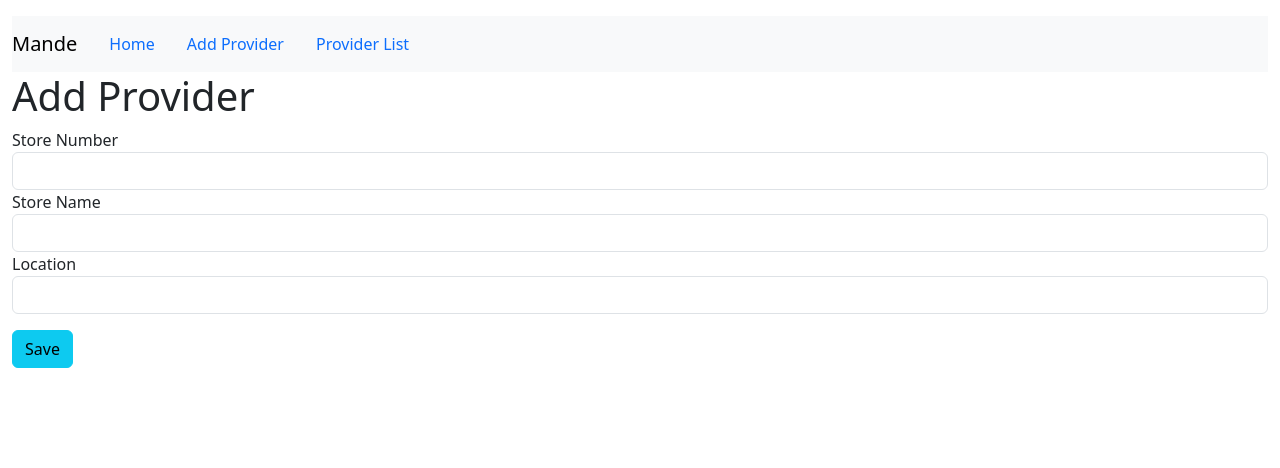
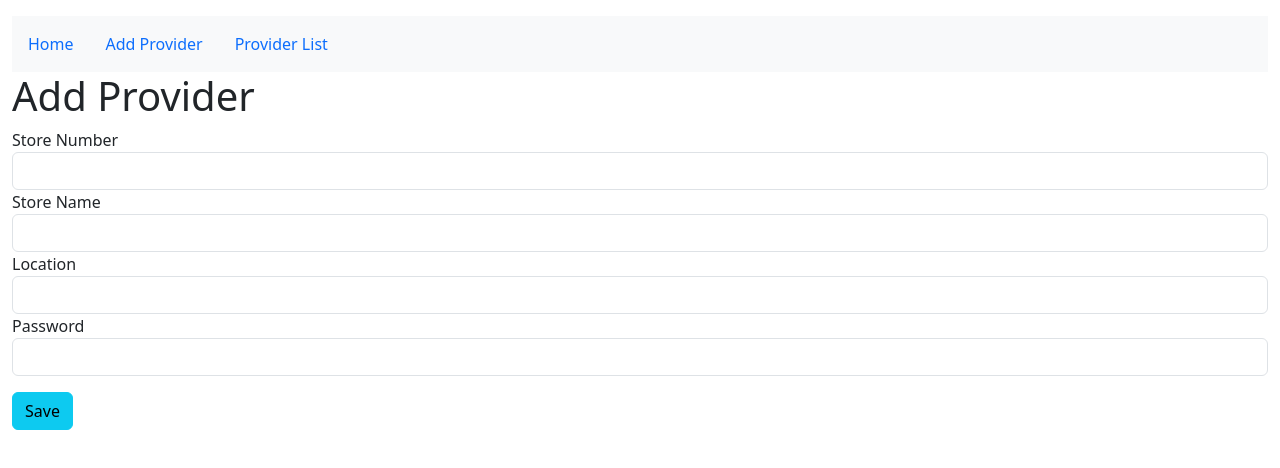
Before and after one commit to Thiemoko27/Provider_Managment, a React (Vite) app: page /add-provider in a window 1280 px wide. Shown: the top 468 px of the page. Built offline with nearby package versions, Linux system fonts and the light colour scheme.

Commit message:
Final update

```diff
--- a/src/App.jsx
+++ b/src/App.jsx
@@ -14,7 +14,6 @@ function App({fetchProviders}) {
           <ToastContainer />
 
           <nav className="navbar navbar-expand-lg navbar-light bg-light">
-              <a className="navbar-brand" href="#">Mande</a>
               <div className="nav-bar nav">
                 <Link to="/home" className="nav-item nav-link active">
                   Home
@@ -36,6 +35,7 @@ function App({fetchProviders}) {
               <Route path="/home" element={<Home />} />
             </Routes>
           </main>
+
         </Router>
     </div>
   )
--- a/src/Components/Pages/providerForm.jsx
+++ b/src/Components/Pages/providerForm.jsx
@@ -11,7 +11,8 @@ import * as Yup from "yup"
             initialValues: {
                 storeName: '',
                 storeNumber: '',
-                location: ''
+                location: '',
+                password: ''
             },
 
             enableReinitialize : true,
@@ -19,7 +20,8 @@ import * as Yup from "yup"
             validationSchema: Yup.object({
                 storeName: Yup.string().required('Store name is required'),
                 storeNumber: Yup.number().required('Store number is required'),
-                location: Yup.string().required('Store location is required')
+                location: Yup.string().required('Store location is required'),
+                password: Yup.string().required('Password is required')
             }),
             onSubmit: (values) => {
                 setLoading(true)
@@ -55,7 +57,6 @@ import * as Yup from "yup"
                 <input type="text"
                     id="StoreNumber"
                     className="form-control"
-                    onChange={(e) => setStoreNumber(e.target.value)}
                     {...formik.getFieldProps('storeNumber')}
                 /> {formik.touched.storeNumber && formik.errors.storeNumber ? (
                     <div className="alert alert-danger">{formik.errors.storeNumber}</div>
@@ -65,7 +66,6 @@ import * as Yup from "yup"
                 <input type="text"
                     id="StoreName"
                     className="form-control"
-                    onChange={(e) => setStoreName(e.target.value)}
                     {...formik.getFieldProps('storeName')}
                 /> {formik.touched.storeName && formik.errors.storeName ? (
                     <div className="alert alert-danger">{formik.errors.storeName}</div>
@@ -75,10 +75,18 @@ import * as Yup from "yup"
                 <input type="text"
                     id="Location"
                     className="form-control"
-                    onChange={(e) => setLocation(e.target.value)}
                     {...formik.getFieldProps('location')}
                 /> {formik.touched.location && formik.errors.location ? (
                     <div className="alert alert-danger">{formik.errors.location}</div>
+                ): null}
+
+                <label htmlFor="Password">Password</label>
+                <input type="password"
+                    id="Password"
+                    className="form-control"
+                    {...formik.getFieldProps('password')}
+                /> {formik.touched.password && formik.errors.password ? (
+                    <div className="alert alert-danger">{formik.errors.password}</div>
                 ): null}
 
                 { loading && <div className="alert alert-info my-2">Loading...</div> }
--- a/src/Components/Pages/providerUpdateForm.jsx
+++ b/src/Components/Pages/providerUpdateForm.jsx
@@ -31,7 +31,8 @@ const ProviderUpdateForm = ({fetchProviders}) => {
         initialValues: {
             storeName: provider? provider.storeName: '',
             storeNumber: provider? provider.storeNumber: '',
-            location: provider? provider.location: ''
+            location: provider? provider.location: '',
+            password: provider? provider.password: ''
         },
 
         enableReinitialize: true,
@@ -39,7 +40,8 @@ const ProviderUpdateForm = ({fetchProviders}) => {
         validationSchema: Yup.object({
             storeName: Yup.string().required('Store name is required'),
             storeNumber: Yup.number().required('Store number is required'),
-            location: Yup.string().required('Store location is required')
+            location: Yup.string().required('Store location is required'),
+            password: Yup.string().required('password is required')
         }),
 
         onSubmit: (values) => {
@@ -108,6 +110,14 @@ const ProviderUpdateForm = ({fetchProviders}) => {
                     <div className="alert alert-danger">{formik.errors.location}</div>
                 ) : null}
 
+                <input type="password"
+                    id="password"
+                    className="form-control"
+                    {...formik.getFieldProps('password')}
+                /> {formik.touched.password && formik.errors.password ? (
+                    <div className="alert alert-danger">{formik.errors.password}</div>
+                ) : null}
+
                 <button type="submit" className="btn btn-info my-3" disabled={validate} >
                     {!validate ? 'Save' : 'Save'}
                 </button>
```
